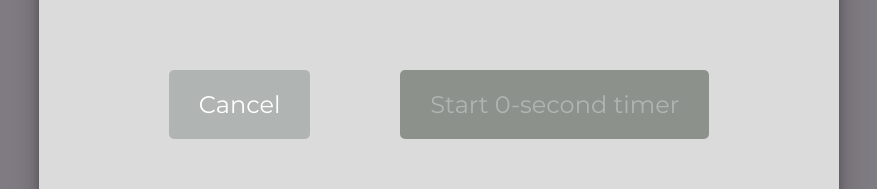
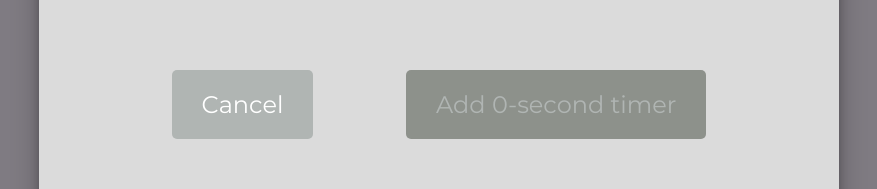
Before and after one commit to playerony/clock-actors-state-machine, a React app: page / in a window 1280 px wide. Shown: the part 418-607 px from the top of the page, without its empty margins (201-1078 px from the left). Built offline with nearby package versions, Linux system fonts and the light colour scheme.

Commit message:
chore: final cleanup (#12)

```diff
--- a/src/app/app.component.jsx
+++ b/src/app/app.component.jsx
@@ -13,7 +13,7 @@ export const App = () => {
 
   const onDotClick = (index) => send({ type: 'SWITCH', index });
 
-  const addClock = () => send('CREATE');
+  const createClock = () => send('CREATE');
 
   const deleteClock = () => send('DELETE');
 
@@ -43,7 +43,7 @@ export const App = () => {
           />
         </section>
         <HorizontalButtonsWrapper>
-          <Button onClick={addClock}>Add clock</Button>
+          <Button onClick={createClock}>Create clock</Button>
           <Button onClick={deleteClock} disabled={currentTimer === -1}>
             Delete clock
           </Button>
--- a/src/machines/app/app.machine.js
+++ b/src/machines/app.machine.js
@@ -1,9 +1,10 @@
 import { spawn, assign, createMachine } from 'xstate';
 
-import { createTimerMachine } from '..';
+import { createTimerMachine } from '.';
 
 export const appMachine = createMachine(
   {
+    id: 'app',
     initial: 'new',
     context: {
       timers: [],
--- a/src/machines/index.js
+++ b/src/machines/index.js
@@ -1,2 +1,2 @@
-export * from './app/app.machine';
-export * from './timer/timer.machine';
+export * from './app.machine';
+export * from './timer.machine';
--- a/src/ui/molecules/new-timer-form/new-timer-form.component.jsx
+++ b/src/ui/molecules/new-timer-form/new-timer-form.component.jsx
@@ -43,7 +43,7 @@ export const NewTimerForm = ({ onCancel, onSubmit }) => {
         <Button
           type="submit"
           disabled={duration <= 1 || duration > 360}
-        >{`Start ${duration}-second timer`}</Button>
+        >{`Add ${duration}-second timer`}</Button>
       </HorizontalButtonsWrapper>
     </form>
   );
--- a/src/ui/molecules/new-timer-form/new-timer-form.machine.js
+++ b/src/ui/molecules/new-timer-form/new-timer-form.machine.js
@@ -3,6 +3,7 @@ import { assign, createMachine } from 'xstate';
 export const newTimerFormMachine = createMachine(
   {
     initial: 'active',
+    id: 'new-timer-form',
     context: {
       duration: 0,
     },
--- a/src/ui/molecules/timer/timer.component.jsx
+++ b/src/ui/molecules/timer/timer.component.jsx
@@ -13,6 +13,7 @@ export const Timer = ({ timerRef, isActive }) => {
   return (
     <div className={cls.wrapper} data-active={isActive}>
       <Clock duration={duration} elapsed={elapsed} />
+
       <HorizontalButtonsWrapper>
         {state.matches({ running: 'normal' }) && (
           <Button onClick={() => send('ADD_MINUTE')}>+ 1:00</Button>
```
Also changed, not shown: src/machines/timer.machine.js (renamed from src/machines/timer/timer.machine.js).
